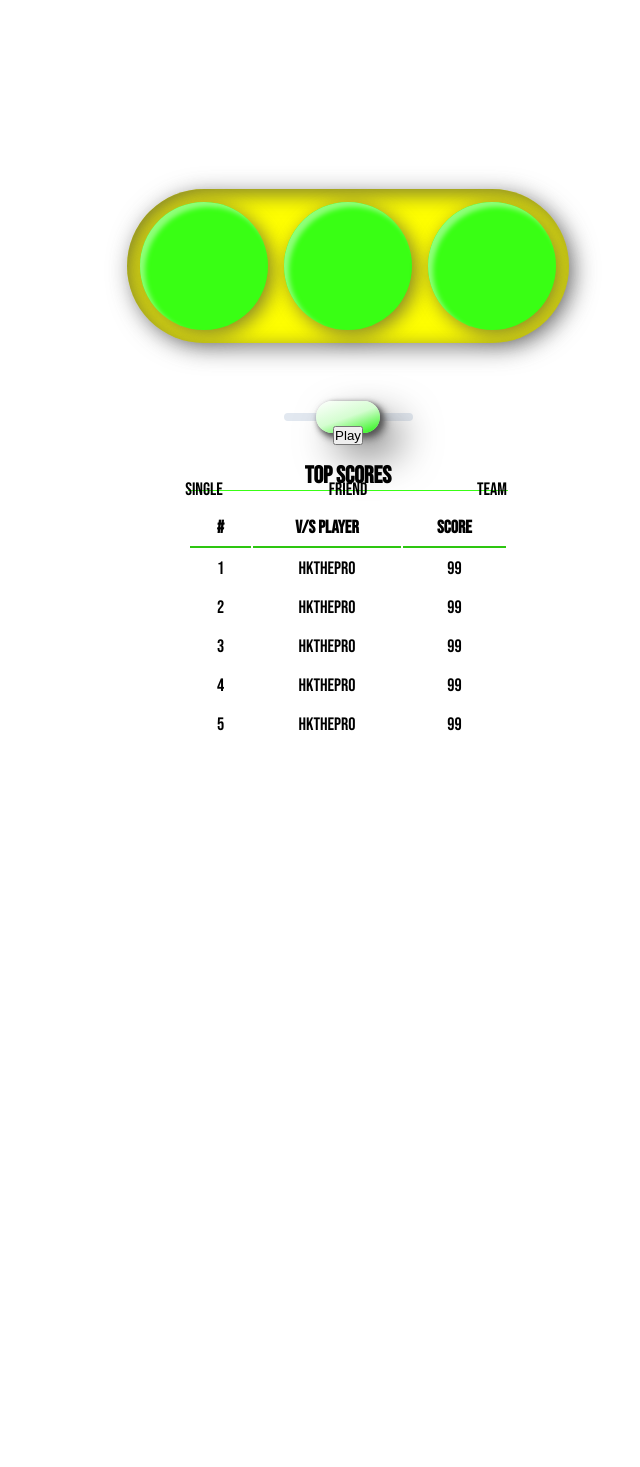
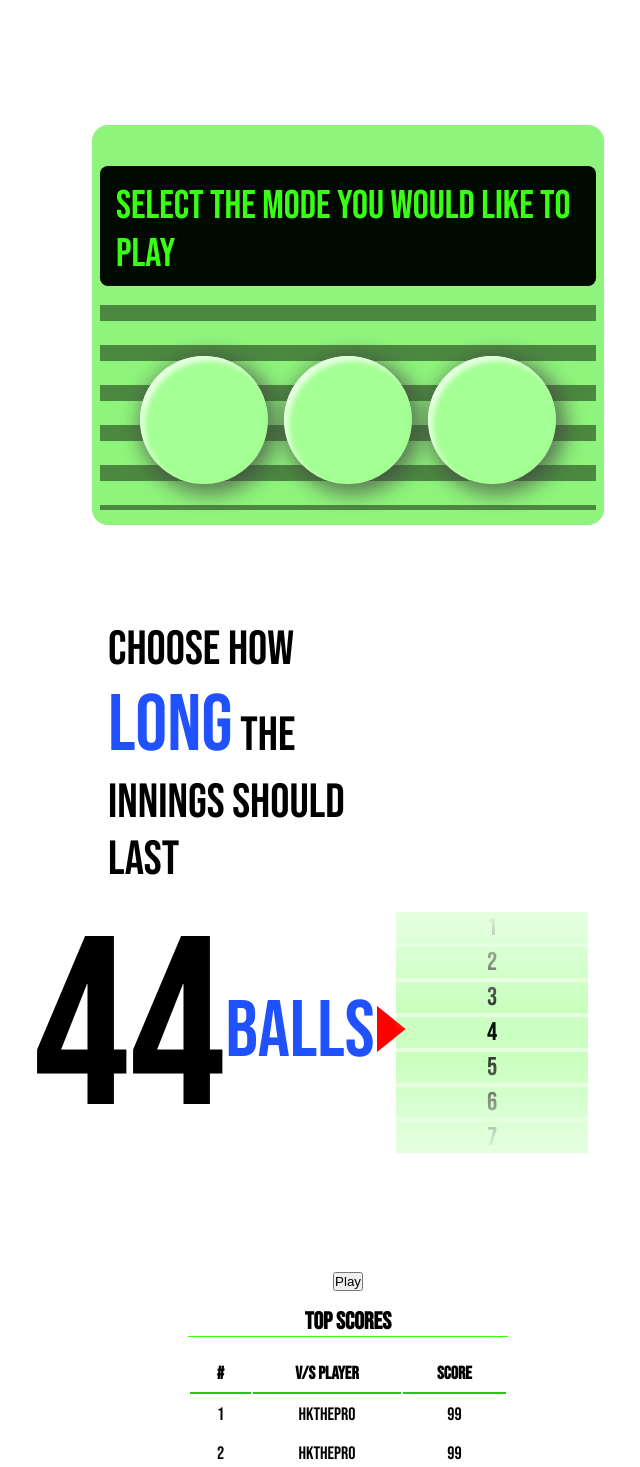
Before and after one commit to DeepKumar7106/baseball, a React (Vite) app in the folder frontend/: page / in a window 1280 px wide. Shown: the part 2323-3790 px from the top of the page, without its empty margins (292-932 px from the left). Before the commit the page ends 3068 px from the top, so only its background shows below. Built offline with nearby package versions, Linux system fonts and the light colour scheme.

Commit message:
basic css

```diff
--- /dev/null
+++ b/frontend/src/components/BallCountSelector.jsx
@@ -0,0 +1,27 @@
+export default function BallCountSelector() {
+    return (
+        <>
+            <div className="ball-count">
+                <h2 className="ball-count__header">
+                choose how <span className="ball-count__static-text">long</span> the innings should last
+                </h2>
+                <div className="ball-count__counter-wrapper">
+                    <div className="ball-count__counter">
+                        <span>4</span>
+                        <span>4</span>
+                        <span className="ball-count__static-text">balls</span>
+                    </div>
+                    <div className="ball-count__scroll-area">
+                        <span>1</span>
+                        <span>2</span>
+                        <span>3</span>
+                        <span className="center-select-span">4</span>
+                        <span>5</span>
+                        <span>6</span>
+                        <span>7</span>
+                    </div>
+                </div>
+            </div>
+        </>
+    )
+}
--- /dev/null
+++ b/frontend/src/components/GameTweaker.jsx
@@ -0,0 +1,72 @@
+import Toss from "./home/Toss";
+import BallCountSelector from "./BallCountSelector";
+import { useState } from "react";
+
+export default function GameTweaker() {
+    const [isMode, setIsMode] = useState(false)
+    const [isToss, setIsToss] = useState(false)
+    const [gameDetails, setGameDetails] = useState({
+        "playerName" : "Konata", // hard coded for the testing puprose
+        "opponent" : "cpu", // default will be against the bot
+        "gameMode": "singlePlayer", // default mode
+        "ballCount": 15,
+        "inningMode": "batting", // default set to batting to prevent any issues
+    })
+
+    const handleSinglePlayer = () => {
+        // check weather the user is logged in else redirect to login page
+        setGameDetails({
+            ...gameDetails,
+            gameMode : "singlePlayer",
+            opponent: "cpu",
+        })
+        setIsMode(true) // when true there will visual update using isMode && className = active
+    }
+
+    const handlePlay = () => {
+        // if the mode is selected then allowed or else throw an error
+        if (!isMode) {
+            // visual update saying to select the mode
+            alert("Select mode!")
+            return
+        }
+        setIsToss(true)
+
+    }
+
+    return (
+        <>
+            <section className="section__game">
+                    <div className="section__game__mode-wrapper">
+                        <div className="section__game__mode-display">
+                            <p className="section__game__mode-display-text">Select the mode you would like to play</p>
+                        </div>
+                        <div className="section__game__buttons">
+                            <div
+                                className="game-mode mode-button single"
+                                onClick={handleSinglePlayer}
+                            >
+                            </div>
+                            <div className="game-mode mode-button friend">
+
+                            </div>
+                            <div className="game-mode mode-button team">
+                            </div>
+                        </div>
+                    </div>
+
+
+                    {/* Ball count selector component */}
+                    <BallCountSelector></BallCountSelector>
+                    <button
+                        className="section__game__play"
+                        onClick={handlePlay}
+                    >
+                            Play</button>
+                    {isToss && <Toss
+                        gameDetails = {gameDetails} setGameDetails = {setGameDetails}
+                    ></Toss>}
+                </section>
+        </>
+    )
+}
--- a/frontend/src/components/home/Home.jsx
+++ b/frontend/src/components/home/Home.jsx
@@ -1,76 +1,14 @@
 import { useState } from "react";
-import Toss from "./Toss";
 import Scoreboard from "./Scoreboard";
 import HomeHero from "./HomeHero";
-import MainMenu from "../MainMenu";
+import GameTweaker from "../GameTweaker";
 
 export default function Home() {
-    const [isMode, setIsMode] = useState(false)
-    const [isToss, setIsToss] = useState(false)
-    const [gameDetails, setGameDetails] = useState({
-        "playerName" : "Konata", // hard coded for the testing puprose
-        "opponent" : "cpu", // default will be against the bot
-        "gameMode": "singlePlayer", // default mode
-        "ballCount": 15,
-        "inningMode": "batting", // default set to batting to prevent any issues
-    })
-
-    const handleSinglePlayer = () => {
-        // check weather the user is logged in else redirect to login page
-        setGameDetails({
-            ...gameDetails,
-            gameMode : "singlePlayer",
-            opponent: "cpu",
-        })
-        setIsMode(true) // when true there will visual update using isMode && className = active
-    }
-
-    const handlePlay = () => {
-        // if the mode is selected then allowed or else throw an error
-        if (!isMode) {
-            // visual update saying to select the mode
-            alert("Select mode!")
-            return
-        }
-        setIsToss(true)
-
-    }
     return (
         <>
             <main className="home-main">
                 <HomeHero></HomeHero>
-                <section className="section__game">
-                    <div className="section__game__mode-wrapper">
-                        <div className="section__game__buttons">
-                            <div
-                                className="game-mode single"
-                                onClick={handleSinglePlayer}
-                            >
-                                <div className="mode-button"></div>
-                                <p className="mode-label label-single">Single</p>
-                            </div>
-                            <div className="game-mode friend">
-                                <div className="mode-button"></div>
-                                <p className="mode-label label-friend">Friend</p>
-
-                            </div>
-                            <div className="game-mode team">
-                                <div className="mode-button"></div>
-                                <p className="mode-label label-team">Team</p>
-                            </div>
-                        </div>
-                    </div>
-                    <div className="section__game__ball-wrapper">
-                        <input type="range" name="" id="" className="custom-range-input"/>
-                        <div className="section__game__ball-slider"></div>
-                    </div>
-                    <button
-                        className="section__game__play"
-                        onClick={handlePlay}
-                    >
-                            Play</button>
-                    {isToss && <Toss gameDetails = {gameDetails} setGameDetails = {setGameDetails}></Toss>}
-                </section>
+                <GameTweaker></GameTweaker>
                 <Scoreboard></Scoreboard>
             </main>
         </>
--- /dev/null
+++ b/frontend/src/scss/components/BallCountSelector.scss
@@ -0,0 +1,81 @@
+@use '../utils/variables' as *;
+@use '../utils/mixins' as *;
+@use 'sass:color';
+
+.ball-count {
+    width: 100%;
+    padding: 10vh;
+    margin-block: 2vh;
+
+    &__header {
+        width: 100%;
+        font-size: $font-size-xlarge;
+        font-weight: 200;
+        width: 60%;
+    }
+
+    &__static-text {
+        font-size: $font-size-xxlarge;
+        font-weight: 400;
+        color: $color-accent;
+
+    }
+
+    &__counter-wrapper {
+        @include flex-center(row);
+        justify-content: space-between;
+
+        & > * {
+            width: 40%;
+        }
+    }
+
+    &__counter {
+        @include flex-center(row);
+        font-size: 30vh;
+    }
+
+    &__scroll-area {
+        @include flex-center(column);
+        font-size: 2vw;
+        gap: 0.5vh;
+        position: relative;
+        $bg-color: color.adjust($color-primary, $lightness: 40%);
+        background: $bg-color;
+
+        &::after {
+            content: "";
+            width: 100%;
+            height: 100%;
+            position: absolute;
+            top: 0;
+            left: 0%;
+            background-image:
+                linear-gradient(to bottom,  $bg-color, transparent, $bg-color );
+            ;
+        }
+
+        & span {
+            text-align: center;
+            width: 100%;
+            background: color.adjust($color-primary-lighter, $alpha: -0.2);
+        }
+
+        & .center-select-span {
+            background: color.adjust($color-primary-lighter, $alpha: -0.4);
+            position: relative;
+            &::after {
+                // align it to center no guess work
+                content: "";
+                width: 15%;
+                aspect-ratio: 1 / 1.618;
+                background: red;
+                position: absolute;
+                top: -35%;
+                // transform: translateY(-50%);
+                left: -10%;
+                clip-path: polygon(0% 0%, 100% 50%, 0% 100%, 0% 0%);
+            }
+        }
+    }
+}
--- a/frontend/src/scss/main.scss
+++ b/frontend/src/scss/main.scss
@@ -11,5 +11,6 @@
 @use 'components/navbar.scss';
 @use 'components/game.scss';
 @use 'components/mainmenu.scss';
+@use 'components/BallCountSelector.scss';
 @use 'pages/home.scss';
 @use 'pages/history.scss';
--- a/frontend/src/scss/pages/home.scss
+++ b/frontend/src/scss/pages/home.scss
@@ -9,6 +9,7 @@ body:has(.home-main) {
     overflow-x: hidden;
 }
 
+// Hero section
 .home-main {
     @include flex-center(column);
     min-height: 100vh;
@@ -65,7 +66,7 @@ body:has(.home-main) {
     }
 }
 
-
+// how to play
 .section__typography {
     height: 100vh;
     overflow: hidden;
@@ -152,60 +153,68 @@ body:has(.home-main) {
 
 }
 
+// game mode selector
 .section__game {
     width: 50%;
     justify-items: center;
-    // &__mode-wrapper {
-    // }
+
+    &__mode-wrapper {
+        --mode-radius: 1vh;
+        padding: var(--mode-radius);
+        @include flex-center(column);
+        width: 40vw;
+        min-height: 50vh;
+        background: color.adjust($color-secondary, $lightness: 30%);
+        border-radius: calc(var(--mode-radius) * 2);
+    }
+
+    &__mode-display {
+        height: 15vh;
+        background: $color-dark;
+        width: 100%;
+        border-radius: var(--mode-radius);
+        margin-block: 2vw 1.5vw;
+        color: $color-primary;
+        padding: 2vh;
+
+        & p {
+            font-size: 5vh;
+            text-align: left;
+        }
+    }
 
     &__buttons {
         --home-mode-length: 10vw;
         @include flex-center(row);
-        background: yellow;
-        border-radius: var(--home-mode-length);
         gap: 1rem;
-        margin-block: 5vw;
-        padding: 1vw;
-        width: fit-content;
-
-        box-shadow: inset 5px 5px 20px 1px $color-shadow-dark,
-        5px 5px 23px 0px $color-shadow-dark;
-
-
-        & .game-mode {
-            anchor-scope: --home-modes-single;
-            position: relative;
+        padding: 2vw;
+        padding-block-start: 4vw;
+        width: 100%;
+        $stripe: color.adjust($color-secondary, $lightness: -35%,  $saturation: -20%, $alpha: -0.5);
+        background-image:
+            linear-gradient(to bottom, $stripe 2vh, transparent 10px);
+        ;
+        $bgrdsze : 5vh;
+        background-size: $bgrdsze $bgrdsze;
 
         & .mode-button {
             height: var(--home-mode-length);
             width: var(--home-mode-length);
             border-radius: var(--home-mode-length);
-                background: $color-primary;
-                anchor-name: --home-modes-single;
-                box-shadow:  5px 5px 20px $color-shadow-dark,
-                5px 5px 5px color.adjust($color-primary, $lightness: 20%) inset;
+            background: color.adjust($color-primary, $lightness: 25%);
+            box-shadow:  5px 5px 20px 5px $color-shadow-dark,
+            5px 5px 5px color.adjust($color-primary, $lightness: 40%) inset;
 
             &:active {
                 transform: translate(5px, 5px);
             }
         }
 
-            & .mode-label {
-                position: absolute;
-                position-anchor: --home-modes-single;
-                position-area: bottom center;
-                margin-top: 11vw;
-                text-align: center;
-
-                font-size: $font-size-small;
-                padding: 0.5rem;
-                width: 100%;
-            }
-
-        }
     }
 }
 
+
+// score board
 .section__scoreboard {
     justify-items: center;
     text-align: center;
```
Lines whose indentation alone changed are shown as unchanged.
